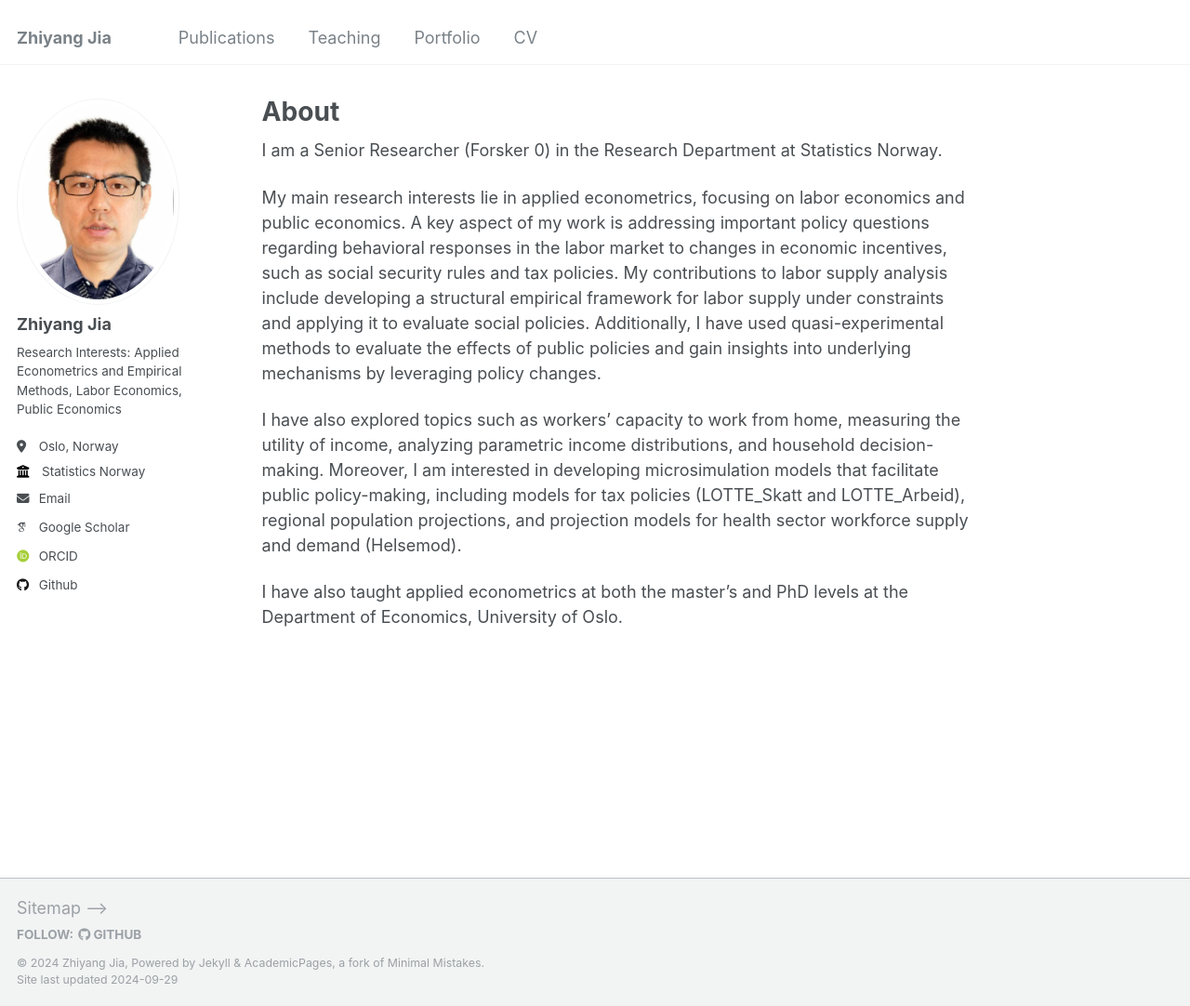
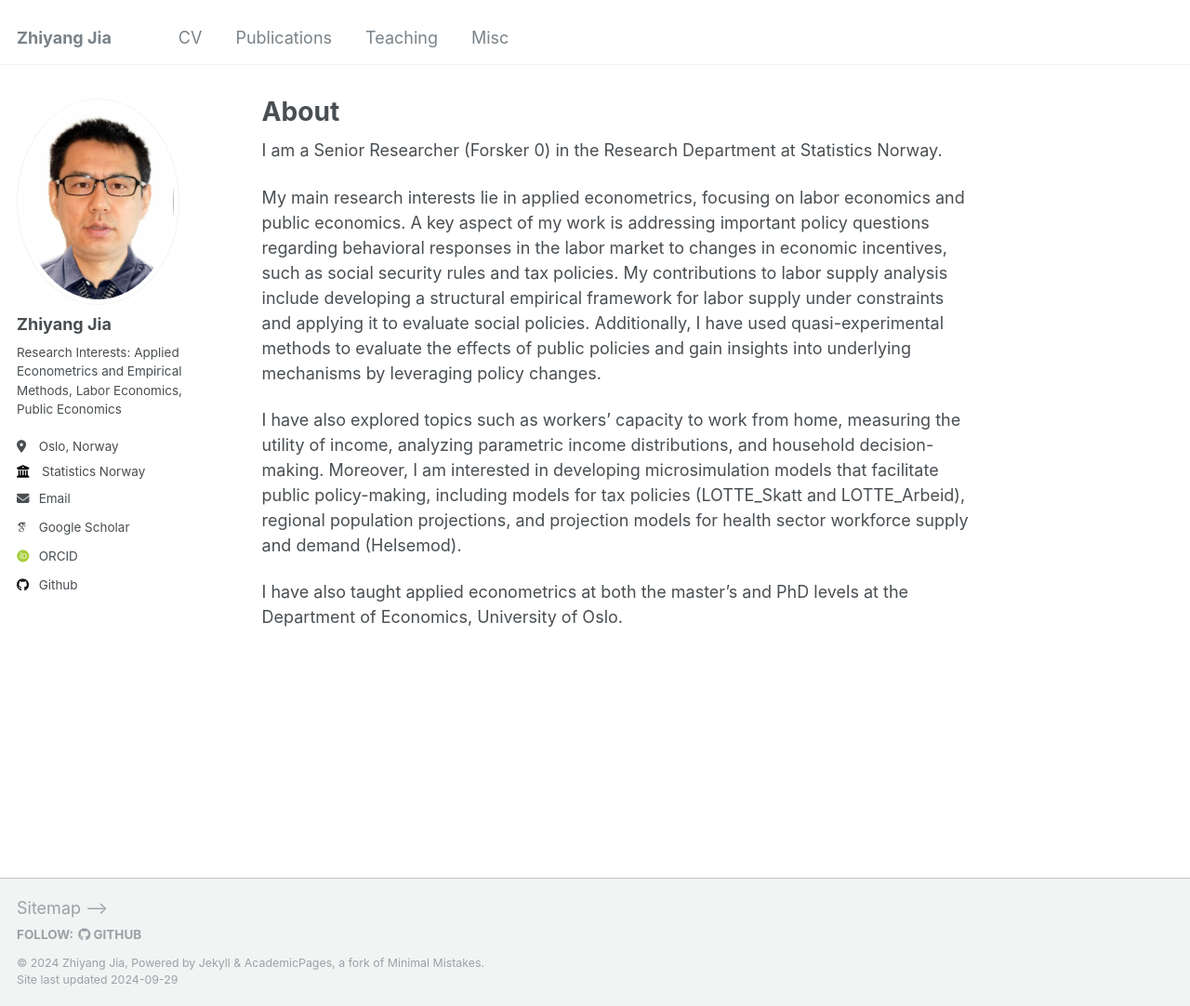
Before and after one commit to Zhiyang-Jia/Zhiyang-Jia.github.io, a Jekyll site: the page built from _pages/about.md, in a window 1280 px wide and 1082 px high. Shown: the whole window at 93% size. Built offline with Jekyll 4.4.1, drawn with Linux system fonts in a browser that asks for light colours; some web fonts are replaced.

Commit message:
Update navigation.yml

```diff
--- a/_data/navigation.yml
+++ b/_data/navigation.yml
@@ -5,6 +5,11 @@
 # prevent it from being included in the site.
 
 main:
+
+  - title: "CV"
+    url: /cv/
+
+
   - title: "Publications"
     url: /publications/
 
@@ -14,14 +19,11 @@ main:
   - title: "Teaching"
     url: /teaching/
 
-  - title: "Portfolio"
+  - title: "Misc"
     url: /portfolio/
 
 #  - title: "Blog Posts"
 #    url: /year-archive/
 
-  - title: "CV"
-    url: /cv/
-
 #  - title: "Guide"
 #    url: /markdown/
```
